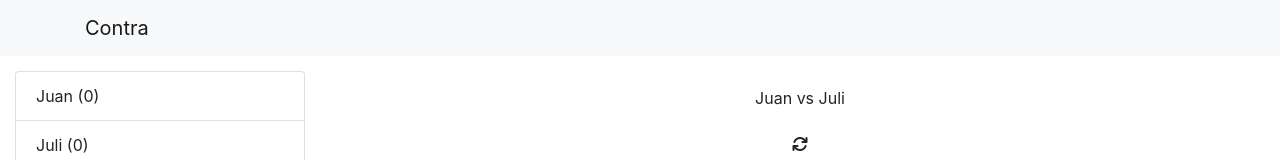
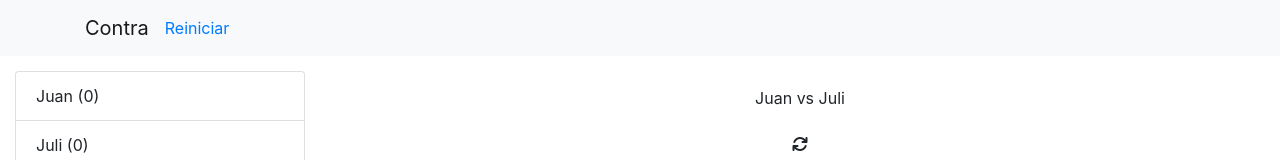
Before and after one commit to juanmjacobs/contra, a React (Create React App) app: page / in a window 1280 px wide. Shown: the top 160 px of the page. Built offline with nearby package versions, Linux system fonts and the light colour scheme.

Commit message:
reiniciar

```diff
--- a/src/App.js
+++ b/src/App.js
@@ -3,24 +3,25 @@ import { useState } from "react";
 import { Navbar, Container, Nav } from "react-bootstrap";
 import { ContraGameRound } from "./ContraGameRound";
 import { AddPlayersForm } from "./AddPlayersForm";
-function ContraNavbar() {
+function ContraNavbar({ isPlaying, restartGame }) {
   return (
     <Navbar bg="light" expand="lg">
       <Container>
         <Navbar.Brand href="#home">Contra</Navbar.Brand>
         <Navbar.Toggle aria-controls="basic-navbar-nav" />
         <Navbar.Collapse id="basic-navbar-nav">
-          <Nav className="me-auto">
+          <Nav>
+            { isPlaying && <a href="/#" onClick={e =>{e.preventDefault(); restartGame()} }>Reiniciar</a>}
           </Nav>
         </Navbar.Collapse>
       </Container>
   </Navbar>
   );
 }
-function Layout({ children }) {
+function Layout({ isPlaying, restartGame, children }) {
   return (
     <>
-    <ContraNavbar/>
+    <ContraNavbar isPlaying={isPlaying} restartGame={restartGame}/>
     <div style={{padding: 15}}>
       {children}
     </div>
@@ -33,11 +34,16 @@ function App() {
     setIsPlaying(true);
     setPlayers(somePlayers)
   }
+  const restartGame = () => {
+    if(window.confirm("¿Quieres volver a iniciar el juego con nuevos jugadores?")) {
+      setIsPlaying(false);
+    }
+  }
 
   const currentView = isPlaying ? <ContraGameRound players={players}/> : <AddPlayersForm onAllIn={startPlaying}/>;
 
   return (
-    <Layout>
+    <Layout isPlaying={isPlaying} restartGame={restartGame}>
       {currentView}
     </Layout>
   )
```
